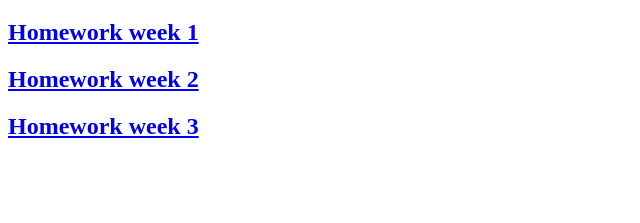
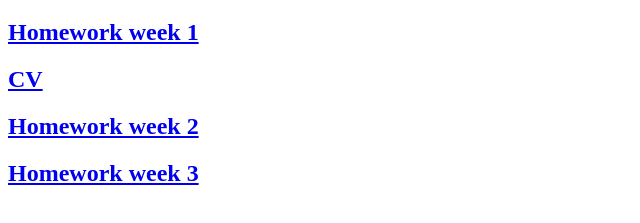
Before and after one commit to Elena1987bt/FOO-CODING, a plain HTML site: page index.html in a window 1280 px wide. Shown: the part 61-284 px from the top of the page, without its empty margins (0-640 px from the left). Drawn offline with Linux system fonts and the light colour scheme.

Commit message:
Update index.html

```diff
--- a/index.html
+++ b/index.html
@@ -9,6 +9,7 @@
     </header>
     <section>
       <h2><a href="Html-Css-Module/week-1/personal-website/index.html">Homework week 1</a></h2>
+       <h2><a href='/MY-PROJECTS/CV/index.html' target='_blank'>CV</a></h2>
       <h2><a href="Html-Css-Module/week-2/index.html">Homework week 2</a></h2>
       <h2><a href="Html-Css-Module/week-3/index.html">Homework week 3</a></h2>
     </section>
```
